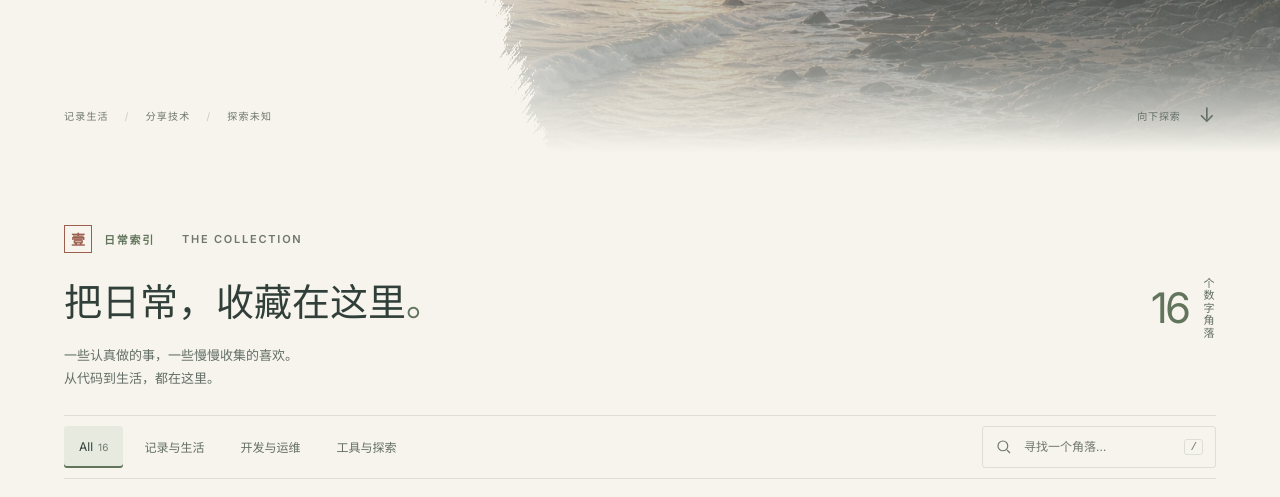
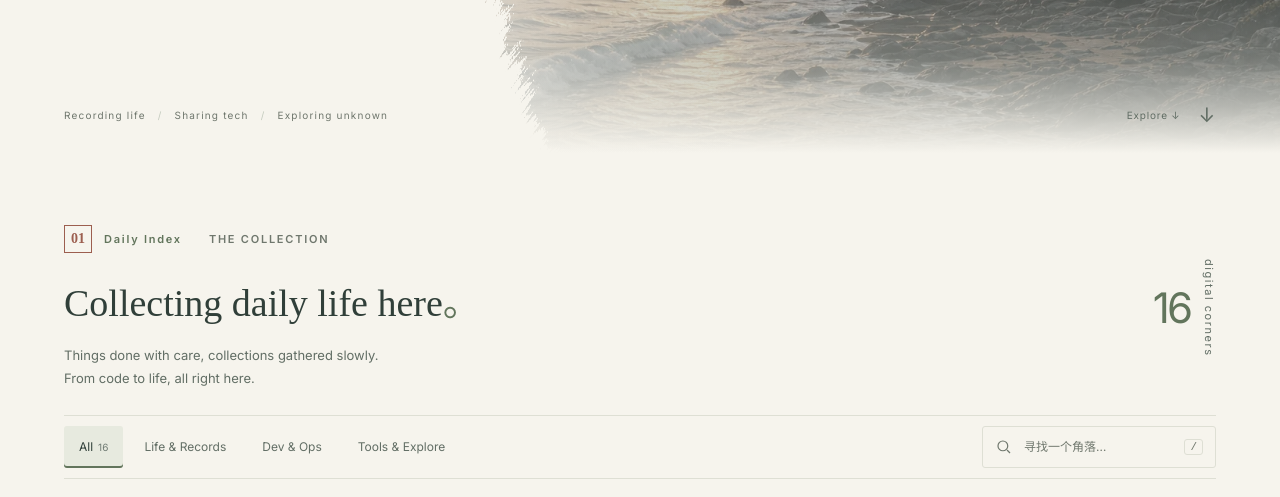
Before and after one commit to LceAn/Navigation_Index, a plain HTML site: page index.html in a window 1280 px wide. Shown: the part 647-1144 px from the top of the page. Drawn offline with Linux system fonts and the light colour scheme; some packages are replaced by stand-ins of ours; no server answers; grey boxes are pictures that could not be loaded; a script that the page names is missing; a web font is replaced by a local one.

Commit message:
feat: expand EN translations (52+ items) + integrate lang button into header

```diff
--- a/index.html
+++ b/index.html
@@ -244,7 +244,36 @@ const NAV_T = {
   '开发': 'Dev',
   '工具': 'Tools',
   '全部': 'All',
+  // Hero 装饰
+  '山': 'Mt.',
+  '海': 'Sea',
+  '向下探索': 'Explore ↓',
+  '返回入口': 'Back to Top',
+  // 分区标题
+  '日常索引': 'Daily Index',
+  '把日常，收藏在这里': 'Collecting daily life here',
+  '一些认真做的事，一些慢慢收集的喜欢。': 'Things done with care, collections gathered slowly.',
+  '从代码到生活，都在这里。': 'From code to life, all right here.',
+  '个数字角落': 'digital corners',
+  '记录与生活': 'Life & Records',
+  '开发与运维': 'Dev & Ops',
+  '工具与探索': 'Tools & Explore',
+  '找到': 'Found',
+  '个站点': 'sites',
+  // 数字大写
+  '壹': '01',
+  '贰': '02',
+  '叁': '03',
+  '肆': '04',
+  // Hero 副文案
+  '记录生活': 'Recording life',
+  '分享技术': 'Sharing tech',
+  '探索未知': 'Exploring unknown',
+  // 时间线
+  '保持好奇，持续生长。': 'Stay curious, keep growing.',
+  '山海一隅': 'A Corner of Mountains & Seas',
   // 页脚
+
   '此刻 · 一句诗': 'Now · A Poem',
 };
 
@@ -276,9 +305,17 @@ function applyNavLang() {
 
 // 语言切换按钮
 function createNavLangBtn() {
+  // 移除旧按钮（如果有）
+  const old = document.querySelector('.nav-lang-toggle');
+  if (old) old.remove();
+
   const btn = document.createElement('button');
+  btn.className = 'nav-lang-toggle';
   btn.textContent = NAV_LANG === 'en' ? '中文' : 'EN';
-  btn.style.cssText = 'position:fixed;top:16px;right:16px;z-index:9999;padding:4px 14px;border:1px solid rgba(128,128,128,.3);border-radius:99px;background:rgba(255,255,255,.8);backdrop-filter:blur(8px);color:#666;font-size:12px;cursor:pointer;transition:all .2s';
+  btn.setAttribute('aria-label', 'Switch language');
+  btn.style.cssText = 'display:inline-flex;align-items:center;gap:2px;margin-left:auto;padding:5px 13px;border:1px solid var(--line,rgba(128,128,128,.25));border-radius:99px;background:transparent;color:var(--ink-faint,#64736b);font-size:12px;font-weight:500;letter-spacing:.06em;cursor:pointer;transition:border-color .2s,color .2s;flex-shrink:0;text-transform:uppercase;font-family:inherit;line-height:1';
+  btn.onmouseenter = () => { btn.style.borderColor = 'var(--accent, #4e6c46)'; btn.style.color = 'var(--accent, #4e6c46)'; };
+  btn.onmouseleave = () => { btn.style.borderColor = 'var(--line,rgba(128,128,128,.25))'; btn.style.color = 'var(--ink-faint,#64736b)'; };
   btn.onclick = () => {
     const newLang = NAV_LANG === 'en' ? 'zh' : 'en';
     try { localStorage.setItem('navLang', newLang); } catch {}
@@ -286,7 +323,16 @@ function createNavLangBtn() {
     url.searchParams.set('lang', newLang);
     location.href = url.toString();
   };
-  document.body.appendChild(btn);
+
+  // 尝试放到 header 的 nav 里
+  const header = document.querySelector('.site-header .header-inner, .site-header nav, .site-header');
+  if (header) {
+    header.appendChild(btn);
+  } else {
+    // 兜底：放到 body 右上角但样式更柔和
+    btn.style.cssText += ';position:fixed;top:14px;right:14px;z-index:100;background:var(--surface,rgba(255,255,255,.9));backdrop-filter:blur(8px);box-shadow:0 1px 3px rgba(0,0,0,.06)';
+    document.body.appendChild(btn);
+  }
 }
 
 // 初始化（多次重试，因为卡片是异步渲染的）
```
